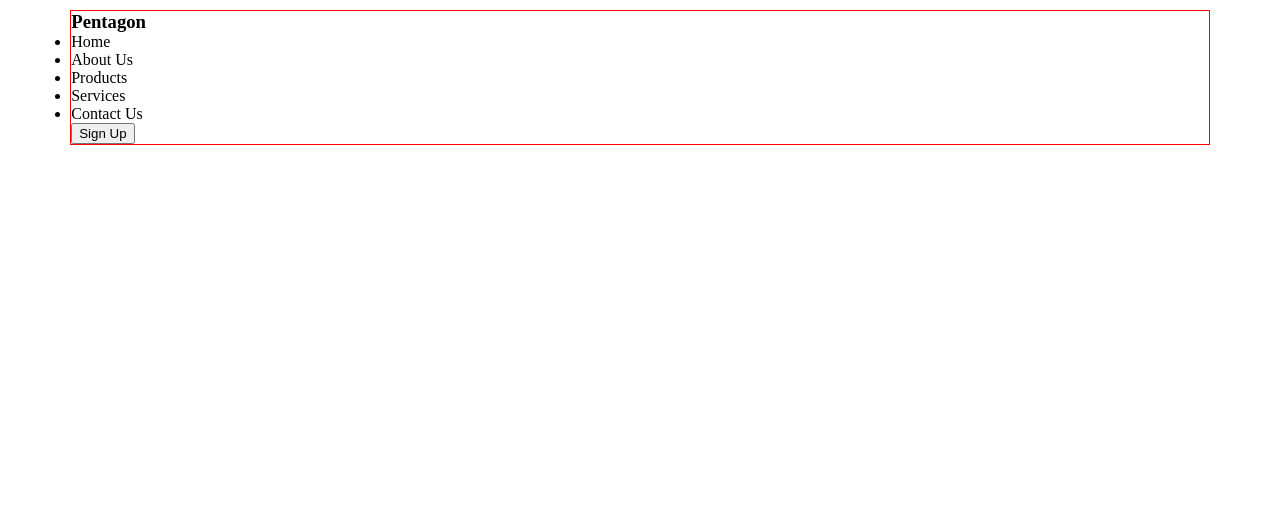
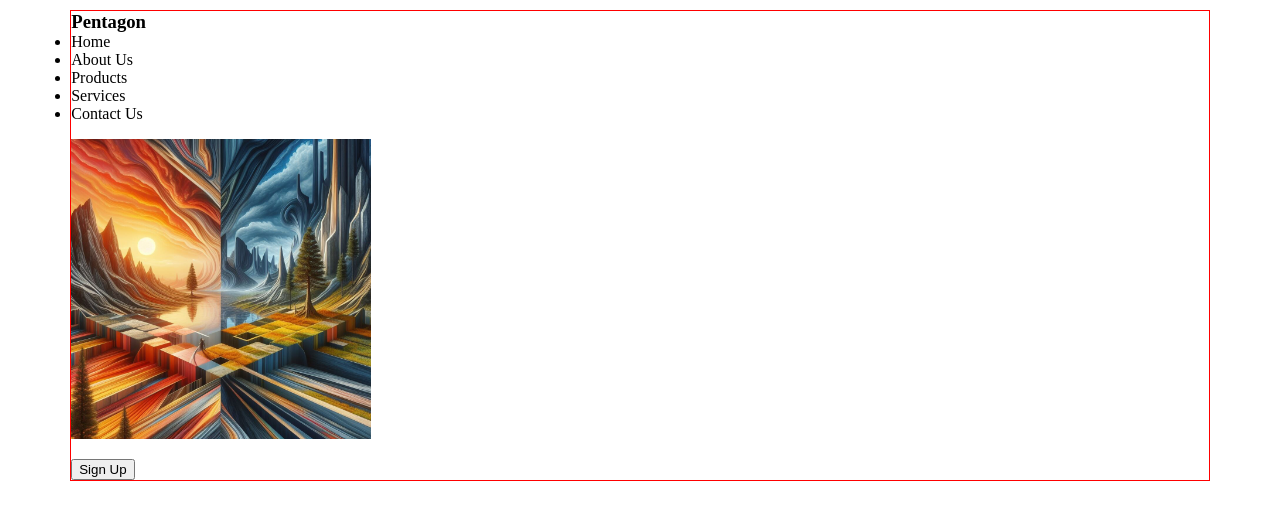
Before and after one commit to mdbonii/my-first-github-repo, a plain HTML site: page index.html in a window 1280 px wide. Drawn offline with Linux system fonts and the light colour scheme.

Commit message:
added an image in p tag

```diff
--- a/index.html
+++ b/index.html
@@ -19,6 +19,7 @@
             <li>Contact Us</li>
             <!--  -->
           </ul>
+          <p> <img width="300px" src="New folder/htmlImage.jpg" alt="" ></p>
           <button class="sign-btn">Sign Up</button>
         </div>
       </header>
```
Also changed, not shown: New folder/htmlImage.jpg (added).
